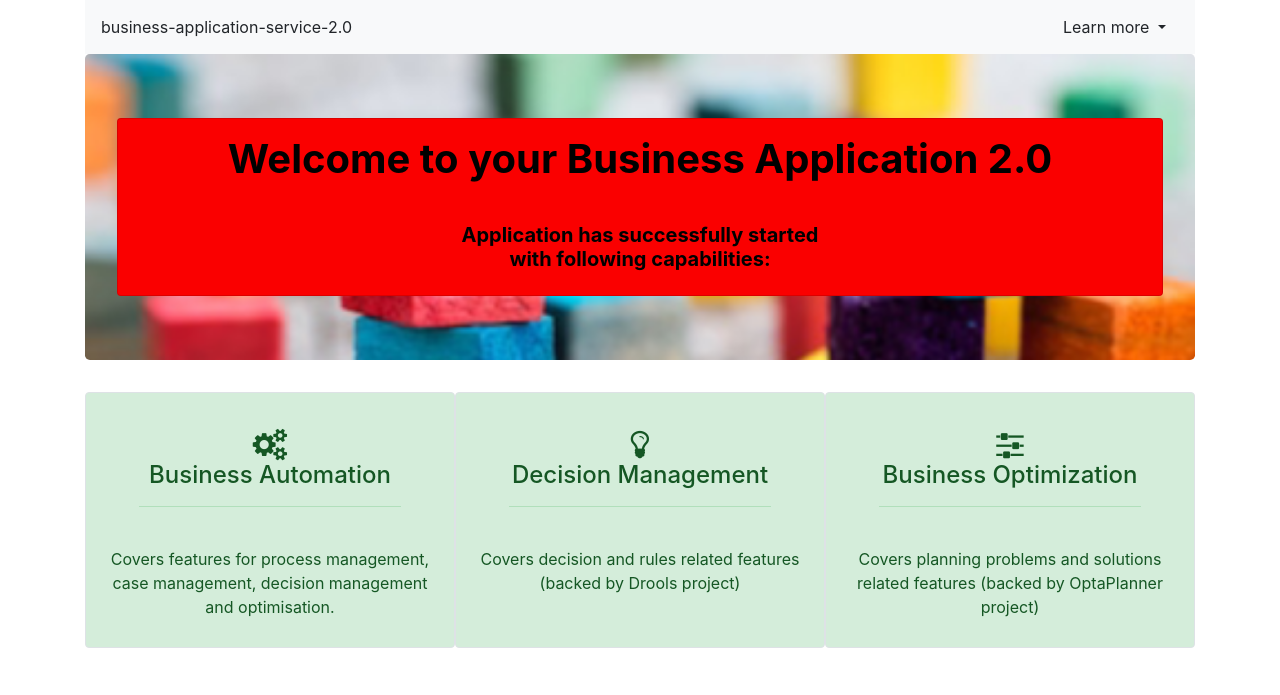
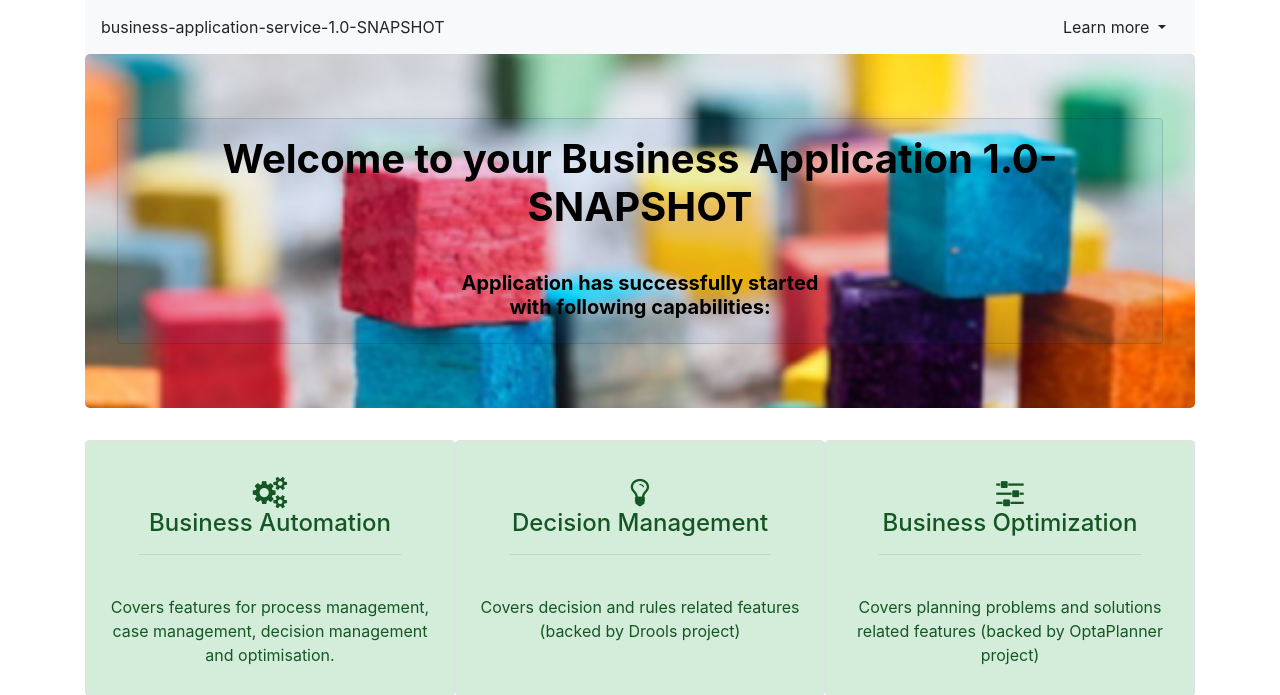
Before and after one commit to rafaeltuelho/business-automation-cicd-showcase, a Spring Boot app: page / in a window 1280 px wide. Shown: the top 695 px of the page. Run offline with Spring Boot 4, Linux system fonts and the light colour scheme; some of the project's set-up classes (security, data sources, template engines, error pages and the like) are left out, and stand-ins take their place.

Commit message:
demo changes

```diff
--- a/business-application-service/src/main/jkube/deployment.yml
+++ b/business-application-service/src/main/jkube/deployment.yml
@@ -1,7 +1,7 @@
 metadata:
   name: ${project.artifactId}-d
 spec:
-  replicas: 1
+  replicas: 2
   template:
     metadata:
       annotations:
--- a/business-application-service/src/main/resources/static/index.html
+++ b/business-application-service/src/main/resources/static/index.html
@@ -11,7 +11,7 @@
     <script src="https://stackpath.bootstrapcdn.com/bootstrap/4.1.0/js/bootstrap.min.js"></script>
     <style>
         .topbackground {
-            background-color: rgb(250, 0, 0);
+            background-color: rgba(0, 108, 250, 0.068);
             color: inherit;
             width: 100%;
         }
@@ -20,7 +20,7 @@
 <body>
 <div class="container">
     <nav class="navbar navbar-light bg-light">
-        business-application-service-2.0
+        business-application-service-1.0-SNAPSHOT
         <div class="dropdown">
             <button class="btn btn-light dropdown-toggle" type="button" id="dropdownMenuButton" data-toggle="dropdown" aria-haspopup="true" aria-expanded="false">
                 Learn more
@@ -37,7 +37,7 @@
     <div class="jumbotron" style="background-image: url('img/bgimage.png'); background-size: cover; color: #000000;">
         <div class="card topbackground">
             <p>
-            <h1 class="text-center"><strong>Welcome to your Business Application 2.0</strong></h1></p>
+            <h1 class="text-center"><strong>Welcome to your Business Application 1.0-SNAPSHOT</strong></h1></p>
             <p><h5 class="text-center"><strong>Application has successfully started
             <br/> with following capabilities:</strong></h5></p>
         </div>
--- a/cicd/tekton-resources/event_listener_trigger.yaml
+++ b/cicd/tekton-resources/event_listener_trigger.yaml
@@ -10,6 +10,7 @@ spec:
       # interceptors:
       #   - cel:
       #       filter: "body.ref.split('/')[2].startsWith('v')"
+      #       filter: "body.head_commit.message.indexOf('release') > -1"
       serviceAccountName: pipeline
       bindings:
         - kind: TriggerBinding
```
